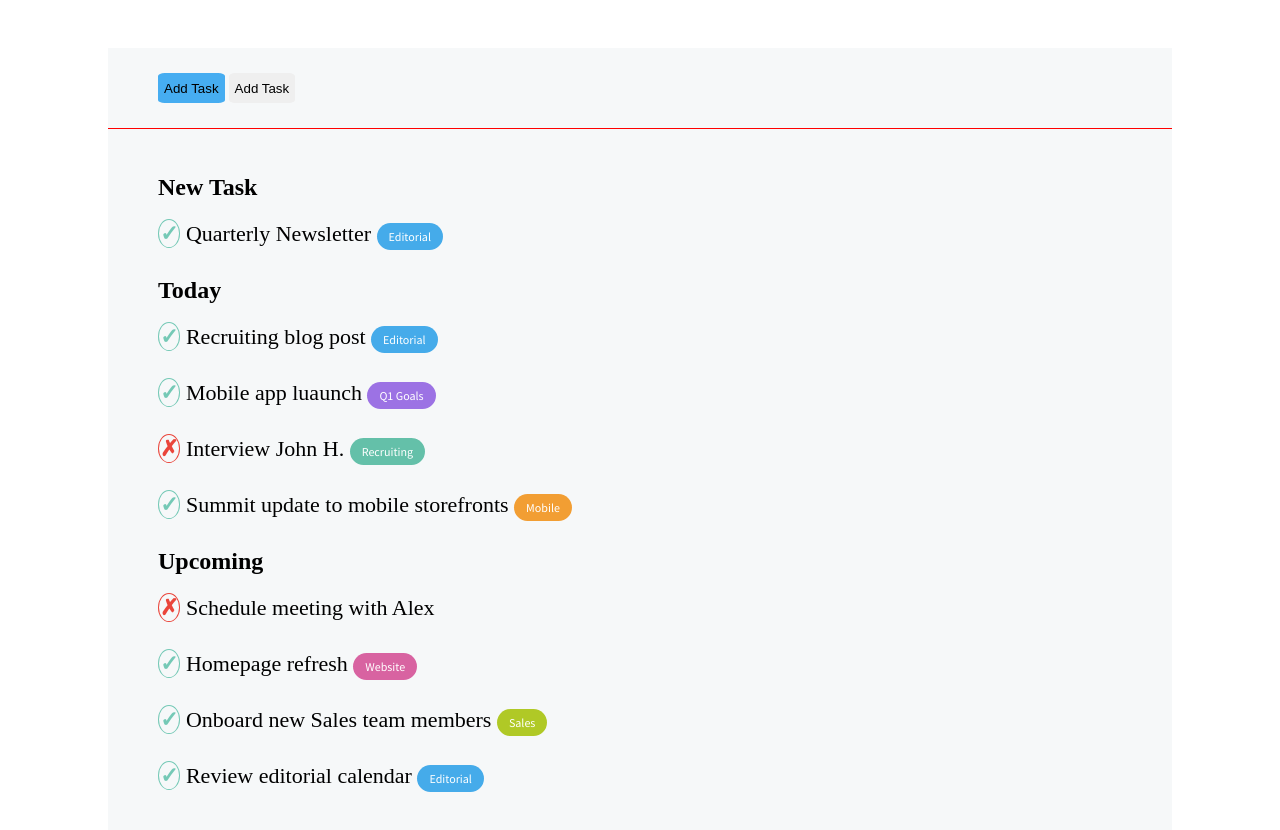
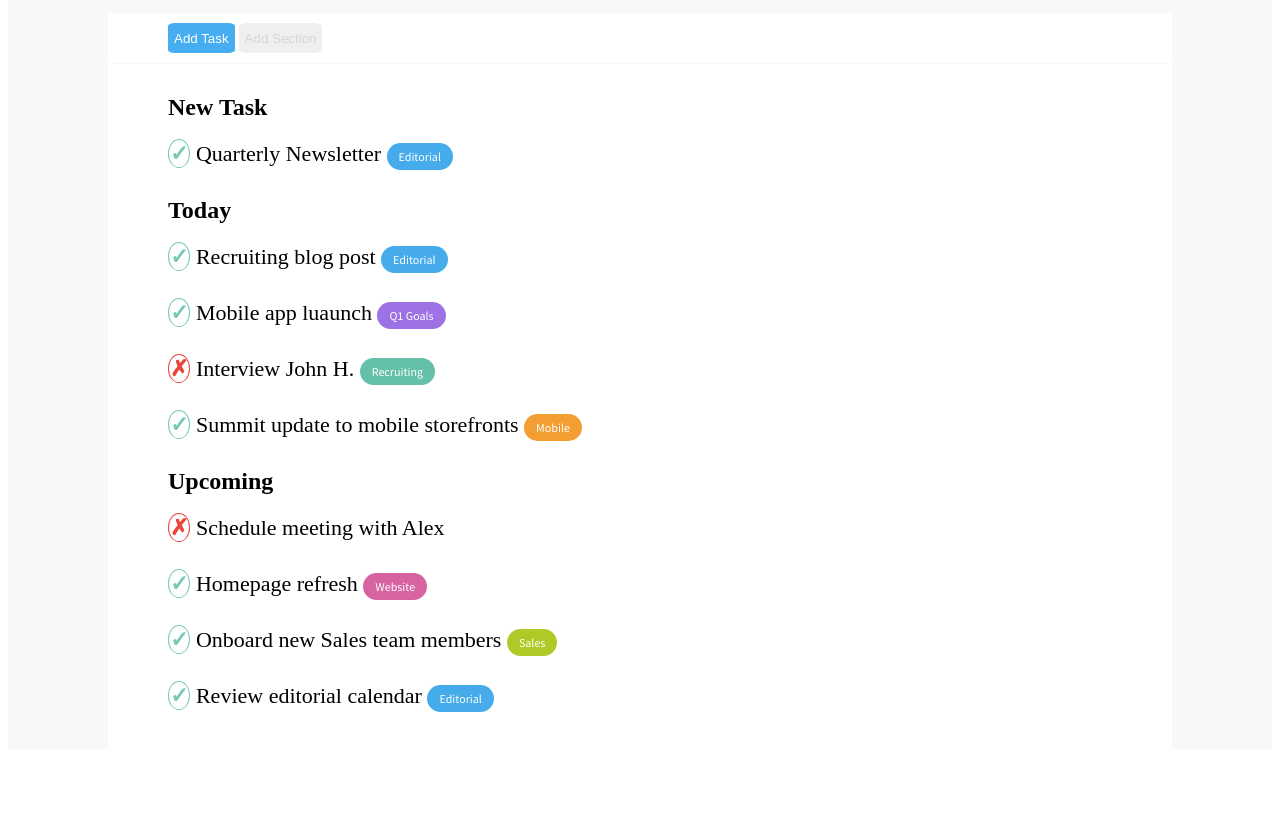
Before and after one commit to emicif/html-css-toboolist, a plain HTML site: page index.html in a window 1280 px wide. Shown: the part 70-900 px from the top of the page. Drawn offline with Linux system fonts and the light colour scheme.

Commit message:
Aggiornamento

```diff
--- a/css/style.css
+++ b/css/style.css
@@ -1,3 +1,7 @@
+*{
+    box-sizing: border-box;
+}
+
 #header {
     display: inline;
     height: 2000px;
@@ -10,27 +14,41 @@
 
 
 main{
-    margin: 50px 100px;
+    background-color: #f6f8f9;
+    padding-top: 5px;
 }
 
-.contenitore {
-    background-color: #f6f8f9;
-    padding: 25px 50px;
+.contenitore-2{
+    margin: 10px 100px 0 100px;
+    border-bottom: 1px solid #f6f8f9;
+    padding: 10px 60px;
+    background-color: white;
 }
 
+.contenitore-3 {
+    margin: 0.1px 100px 100px 100px;
+    padding: 10px 60px;
+    background-color: white;
+}
 
 /*button*/
 .btn-1 {
     background-color: #46adf1;
+    color: white;
 }
 
+.btn-2{
+    color: #d2d7db;
+}
 .btn{
+
     width: auto;
     height: 30px;
     border: none;
     border-radius: 10%;
     border-bottom: ;
 }
+
 
 
 
@@ -91,9 +109,3 @@ li {
 .et-6{
     background-color: #b0c926;
 }
-
-
-
-.linea{
-    border-bottom: 1px solid red;
-}
--- a/index.html
+++ b/index.html
@@ -22,15 +22,14 @@
 <!-- Inizio main -->
 
 <main>
-        <div class="contenitore">
+
+        <section class="contenitore-2">
             <button class="btn-1 btn"> Add Task</button>
-            <button class="btn"> Add Task</button>
-        </div>
-
-        <div class="linea"></div>
+            <button class="btn-2 btn"> Add Section</button>
+        </section>
 
         <!-- inizio lista  -->
-        <div class="contenitore">
+        <div class="contenitore-3">
         <h2>New Task</h2>
                 <ul>
                     <li>
@@ -88,7 +87,7 @@
         </div>
     </div>
 
-
+    </section>
 
 </main>
 <!-- / main -->
```
